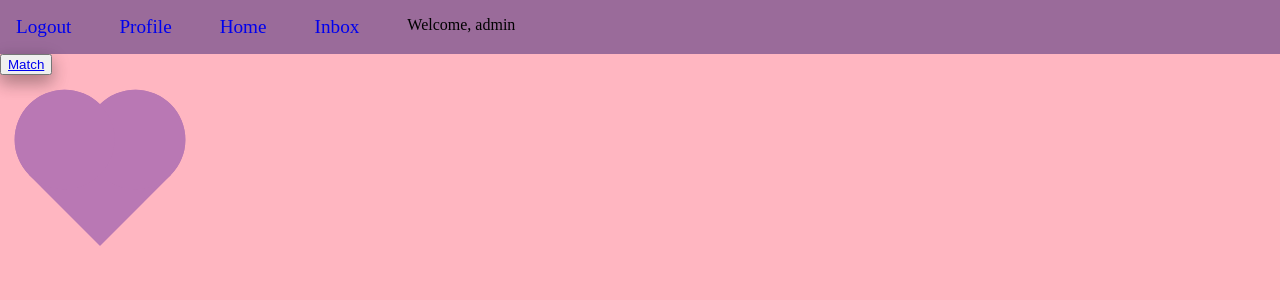
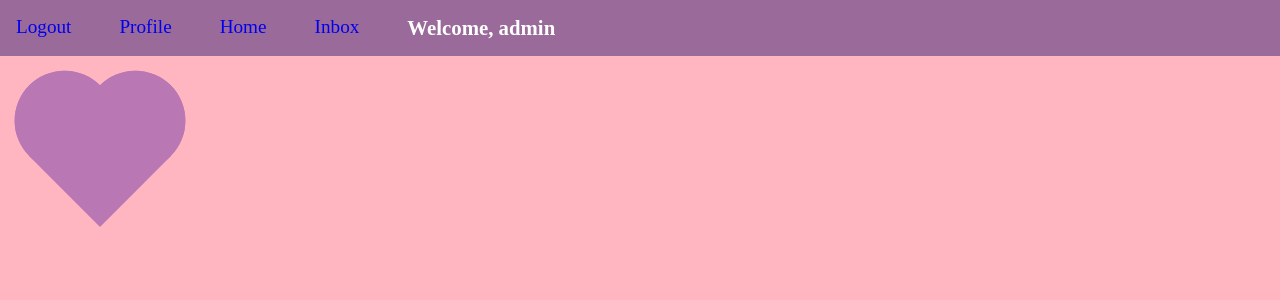
Before and after one commit to rramola/DatingApp, a Django app: page / in a window 1280 px wide. Shown: the top 300 px of the page. Run offline with Django 5.2, Linux system fonts and the light colour scheme; a user stored in the database is signed in.

Commit message:
fixed heart

```diff
--- a/app/static/styles.css
+++ b/app/static/styles.css
@@ -88,6 +88,12 @@ body {
     border-radius: 5px;
     cursor: pointer;
   }
+
+#bannerName{
+    font-size: 1.3rem;
+    font-weight: 900;
+    color: white;
+}
 
   /* REGISTRATION FORM STYLE */
 
@@ -609,13 +615,14 @@ padding-bottom: 2rem;
 
 /* ////////////////HOME HEART//////////////// */
 
+
 .wrapper {
 width: 200px;
 height: 200px;
 position: relative;
 }
 
-/* Heart Style */
+
 .heart {
 position: absolute;
 height: 100px;
@@ -651,7 +658,7 @@ top: 0;
 left: -50px;
 }
 
-/* Beat Style */
+
 .beat {
 height: 100px;
 width: 100px;
@@ -683,7 +690,7 @@ top: 0;
 left: -50px;
 }
 
-/* Heart beat effect */
+
 .beat:hover {
 transform: rotate(45deg) scale(1.2);
 opacity: 0;
--- a/app/templates/home.html
+++ b/app/templates/home.html
@@ -7,10 +7,12 @@
     </div> {% endcomment %}
 
     {% block content %}
-    <button class = "button"> <a href= "{% url "matchmaking"%}">Match</a></button>
+    {% comment %} <button class = "button"> <a href= "{% url "matchmaking"%}">Match</a></button> {% endcomment %}
     <div class="wrapper">
-        <button class="heart"><a href= "{% url "matchmaking"%}"></button></a>
-        <div class="beat"></div>
+        <a href="{% url 'matchmaking' %}">
+            <button class="heart"></button>
+            <div class="beat"></div>
+        </a>
     </div>
     {% endblock content %}
 
```
Also changed, not shown: app/templates/base.html (line endings or trailing spaces), db.sqlite3.
